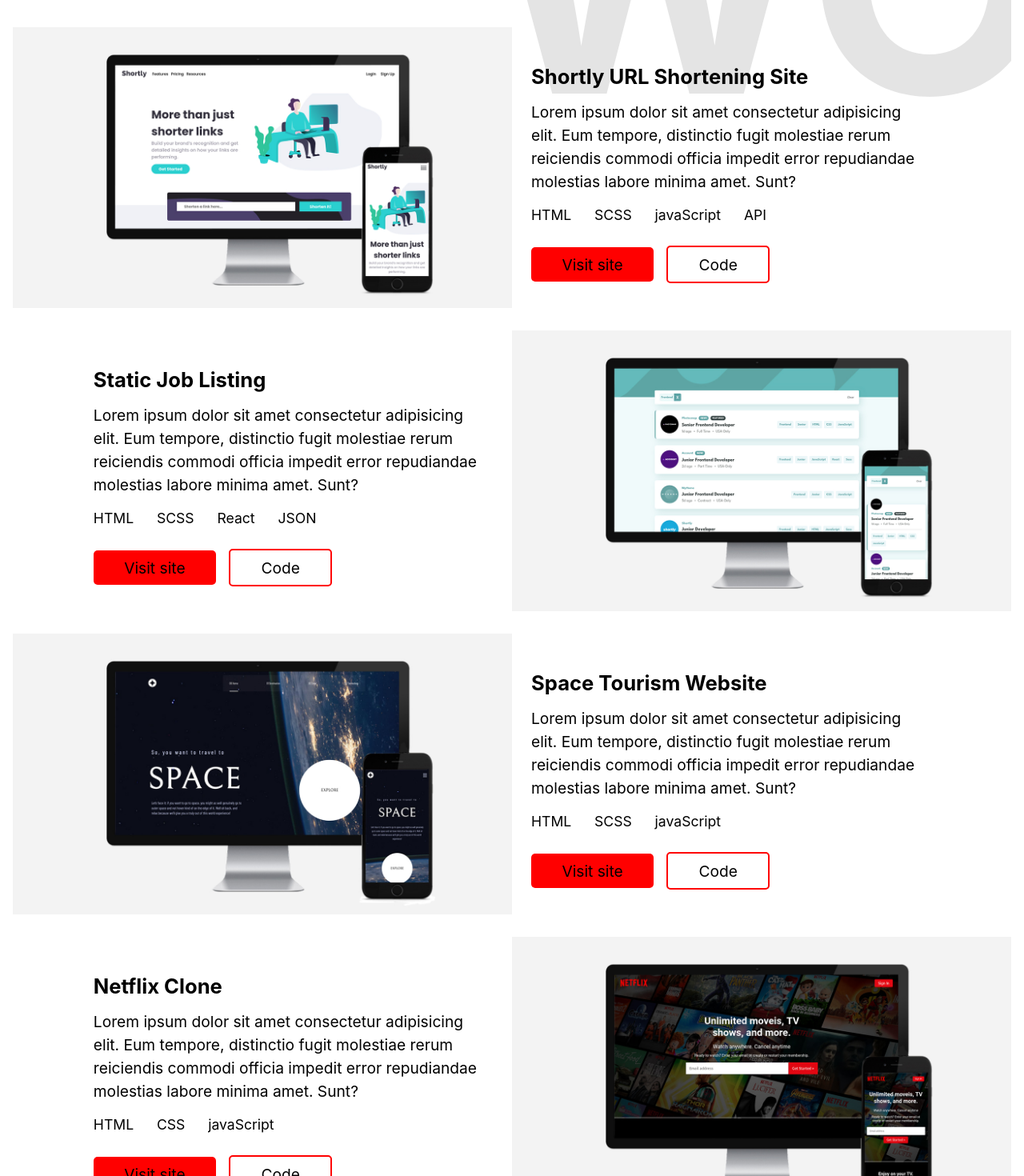
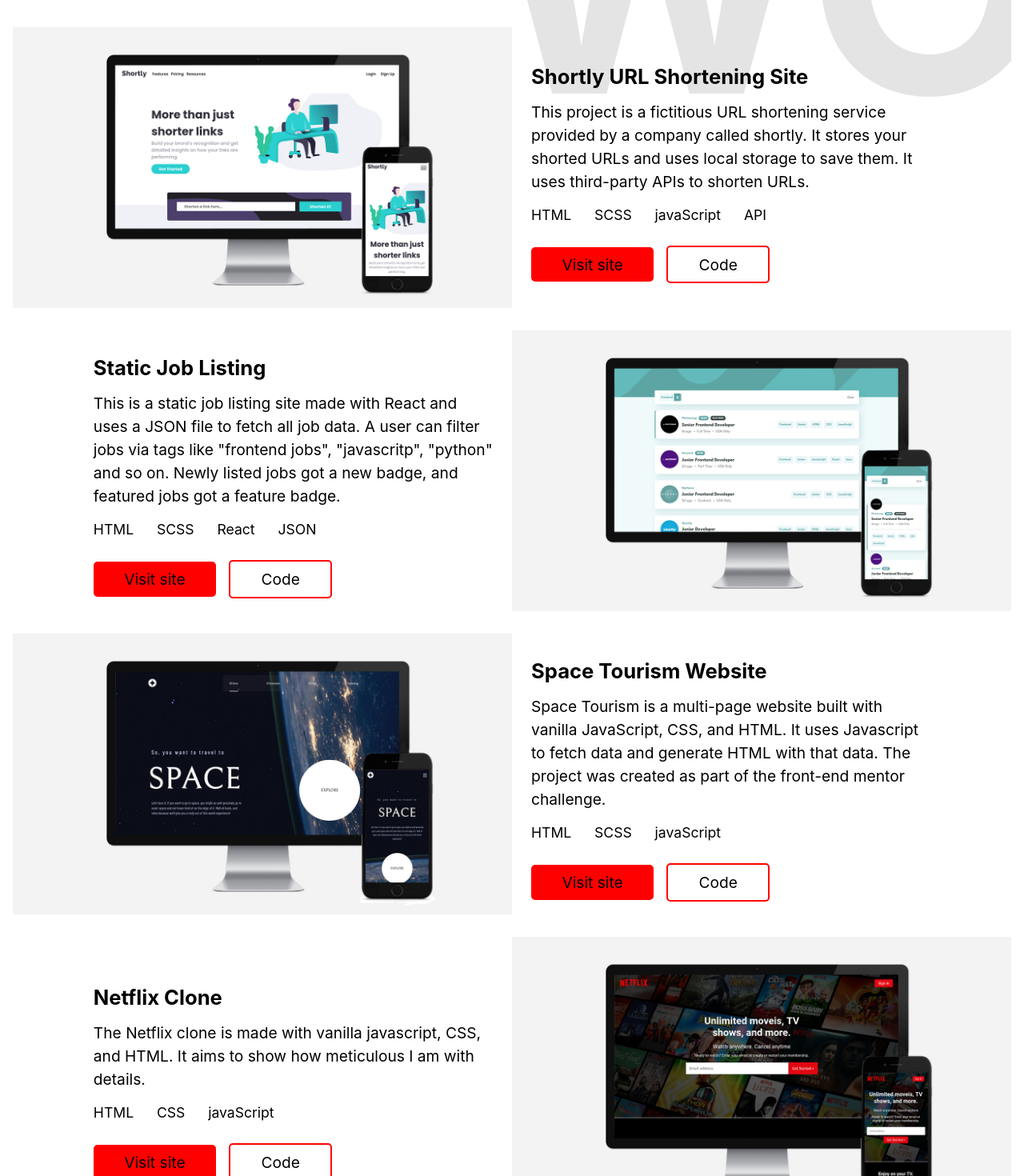
Before and after one commit to gwtpraveen/portfolio, a React (Create React App) app: page / in a window 1280 px wide. Shown: the part 1020-2490 px from the top of the page at 80% size. Built offline with nearby package versions, Linux system fonts and the light colour scheme.

Commit message:
finish webpage content

```diff
--- a/src/components/pages/contactme/ContactMePage.jsx
+++ b/src/components/pages/contactme/ContactMePage.jsx
@@ -41,7 +41,7 @@ const ContactmePage = (props) => {
          <section className="contactMe contaceMePage">
             <div className="contactMe-content">
                 <h2 className="h2"><BounceLetter>Contact</BounceLetter> <BounceLetter>Me</BounceLetter></h2>
-                <p className="discription">Lorem, ipsum dolor sit amet consectetur adipisicing elit. Voluptatibus veniam, minus quo dolorem itaque omnis distinctio aspernatur rerum eius iste commodi rem veritatis optio ab?</p>
+                <p className="discription">If you are interested to hire me I am always open to new opportunities and interesting projects! Feel free to contact me if you have any other requests or questions regarding web development.</p>
                 <form className="form" method="post" ref={form} onSubmit={(e) => handleSubmit(e, YOUR_SERVICE_ID, YOUR_TEMPLATE_ID, YOUR_PUBLIC_KEY)}>
                     <div className="input-group">
                         <input type="text" name="name" id="name" className="input" placeholder="Name" onFocus={handleFocus} onBlur={handleBlur} autoComplete="off"/>
--- a/src/components/pages/homepage/ContactMe.jsx
+++ b/src/components/pages/homepage/ContactMe.jsx
@@ -41,7 +41,7 @@ const ContactMe = (props) => {
             <p className="waterMark">Contact</p>
             <div className="contactMe-content">
                 <h2 className="h2"><BounceLetter>Contact</BounceLetter> <BounceLetter>Me</BounceLetter></h2>
-                <p className="discription">I'm looking for freelance or remote opportunities. However, if you have any additional requests or questions, please use the form.</p>
+                <p className="discription">If you are interested to hire me I am always open to new opportunities and interesting projects! Feel free to contact me if you have any other requests or questions regarding web development.</p>
                 <form className="form" method="post" ref={form} onSubmit={(e) => handleSubmit(e, YOUR_SERVICE_ID, YOUR_TEMPLATE_ID, YOUR_PUBLIC_KEY)}>
                     <div className="input-group">
                         <input type="text" name="name" id="name" className="input" placeholder="Name" onFocus={handleFocus} onBlur={handleBlur} autoComplete="off"/>
--- a/src/components/pages/homepage/MyWorkSection.jsx
+++ b/src/components/pages/homepage/MyWorkSection.jsx
@@ -1,12 +1,13 @@
 import "../../../style/css/page/homepage/myWorkSection.css";
 import BounceLetter from "../../common/BounceLetter";
+import { Link } from "react-router-dom";
 
 const MyWorkSection = (props) => {
     return (
         <section className="myWorkSection" id="mywork">
             <p className="waterMark">WORK</p>
             <h2 className="h2"><BounceLetter>My</BounceLetter> <BounceLetter>Work</BounceLetter></h2>
-            <p className="myWorkSection-discription">These are some of my recent projects chosen by me. I have done them all to demonstrate my ability to use certain technologies. There are only a few of them. Would you like to see some more? Visit my work page.</p>
+            <p className="myWorkSection-discription">These are some of my recent projects chosen by me. I have done them all to demonstrate my ability to use certain technologies. There are only a few of them. Would you like to see some more? Visit <Link to="/mywork">my work</Link> page.</p>
             <div className="showcase-div">
                 <div className="row">
                     <div className="thumbnail thumbnail-right">
@@ -14,7 +15,7 @@ const MyWorkSection = (props) => {
                     </div>
                     <div className="details">
                         <p className="details-title">Shortly URL Shortening Site</p>
-                        <p className="details-discription">Lorem ipsum dolor sit amet consectetur adipisicing elit. Eum tempore, distinctio fugit molestiae rerum reiciendis commodi officia impedit error repudiandae molestias labore minima amet. Sunt?</p>
+                        <p className="details-discription">This project is a fictitious URL shortening service provided by a company called shortly. It stores your shorted URLs and uses local storage to save them. It uses third-party APIs to shorten URLs.</p>
                         <ul className="details-ul">
                             <li className="details-ul_li">HTML</li>
                             <li className="details-ul_li">SCSS</li>
@@ -31,7 +32,7 @@ const MyWorkSection = (props) => {
                 <div className="row img-top">
                     <div className="details details-left">
                         <p className="details-title">Static Job Listing</p>
-                        <p className="details-discription">Lorem ipsum dolor sit amet consectetur adipisicing elit. Eum tempore, distinctio fugit molestiae rerum reiciendis commodi officia impedit error repudiandae molestias labore minima amet. Sunt?</p>
+                        <p className="details-discription">This is a static job listing site made with React and uses a JSON file to fetch all job data. A user can filter jobs via tags like "frontend jobs", "javascritp", "python" and so on. Newly listed jobs got a new badge, and featured jobs got a feature badge.</p>
                         <ul className="details-ul">
                             <li className="details-ul_li">HTML</li>
                             <li className="details-ul_li">SCSS</li>
@@ -53,7 +54,7 @@ const MyWorkSection = (props) => {
                     </div>
                     <div className="details">
                         <p className="details-title">Space Tourism Website</p>
-                        <p className="details-discription">Lorem ipsum dolor sit amet consectetur adipisicing elit. Eum tempore, distinctio fugit molestiae rerum reiciendis commodi officia impedit error repudiandae molestias labore minima amet. Sunt?</p>
+                        <p className="details-discription">Space Tourism is a multi-page website built with vanilla JavaScript, CSS, and HTML. It uses Javascript to fetch data and generate HTML with that data. The project was created as part of the front-end mentor challenge.</p>
                         <ul className="details-ul">
                             <li className="details-ul_li">HTML</li>
                             <li className="details-ul_li">SCSS</li>
@@ -68,7 +69,7 @@ const MyWorkSection = (props) => {
                 <div className="row img-top">
                     <div className="details details-left">
                         <p className="details-title">Netflix Clone</p>
-                        <p className="details-discription">Lorem ipsum dolor sit amet consectetur adipisicing elit. Eum tempore, distinctio fugit molestiae rerum reiciendis commodi officia impedit error repudiandae molestias labore minima amet. Sunt?</p>
+                        <p className="details-discription">The Netflix clone is made with vanilla javascript, CSS, and HTML. It aims to show how meticulous I am with details.</p>
                         <ul className="details-ul">
                             <li className="details-ul_li">HTML</li>
                             <li className="details-ul_li">CSS</li>
--- a/src/components/pages/mywork/MyWorkPage.jsx
+++ b/src/components/pages/mywork/MyWorkPage.jsx
@@ -8,7 +8,7 @@ const MyWorkPage = (props) => {
             <section className="mywork">
                 <h1 className="h1"><BounceLetter>My</BounceLetter> <BounceLetter>Work</BounceLetter></h1>
                 <p className="discription">
-                    Lorem ipsum dolor sit, amet consectetur adipisicing elit. Deleniti dolor pariatur aliquam laborum velit accusamus ab, saepe ipsam debitis, impedit quod ullam ut nesciunt alias distinctio possimus minima. Obcaecati, impedit!
+                I have spent a lot of time on different projects. I love doing everything from scratch. Here are some of my favorite ones which sum up my knowledge. I have done many small projects from different courses and challenges to learn the basics. You can check them on my <a href="https://www.github.com/gwtpraveen" target="_blank">Github</a>.
                 </p>
                 <div className="col">
                     <div className="row">
@@ -17,7 +17,7 @@ const MyWorkPage = (props) => {
                         </div>
                         <div className="details">
                             <p className="details-title">Shortly URL Shortening Site</p>
-                            <p className="details-discription">Lorem ipsum dolor sit amet consectetur adipisicing elit. Eum tempore, distinctio fugit molestiae rerum reiciendis commodi officia impedit error repudiandae molestias labore minima amet. Sunt?</p>
+                            <p className="details-discription">This project is a fictitious URL shortening service provided by a company called shortly. It stores your shorted URLs and uses local storage to save them. It uses third-party APIs to shorten URLs.</p>
                             <ul className="details-ul">
                                 <li className="details-ul_li">HTML</li>
                                 <li className="details-ul_li">SCSS</li>
@@ -37,7 +37,7 @@ const MyWorkPage = (props) => {
                         </div>
                         <div className="details">
                             <p className="details-title">Static Job Listing</p>
-                            <p className="details-discription">Lorem ipsum dolor sit amet consectetur adipisicing elit. Eum tempore, distinctio fugit molestiae rerum reiciendis commodi officia impedit error repudiandae molestias labore minima amet. Sunt?</p>
+                            <p className="details-discription">This is a static job listing site made with React and uses a JSON file to fetch all job data. A user can filter jobs via tags like "frontend jobs", "javascritp", "python" and so on. Newly listed jobs got a new badge, and featured jobs got a feature badge.</p>
                             <ul className="details-ul">
                                 <li className="details-ul_li">HTML</li>
                                 <li className="details-ul_li">SCSS</li>
@@ -57,7 +57,7 @@ const MyWorkPage = (props) => {
                         </div>
                         <div className="details">
                             <p className="details-title">Space Tourism Website</p>
-                            <p className="details-discription">Lorem ipsum dolor sit amet consectetur adipisicing elit. Eum tempore, distinctio fugit molestiae rerum reiciendis commodi officia impedit error repudiandae molestias labore minima amet. Sunt?</p>
+                            <p className="details-discription">Space Tourism is a multi-page website built with vanilla JavaScript, CSS, and HTML. It uses Javascript to fetch data and generate HTML with that data. The project was created as part of the front-end mentor challenge.</p>
                             <ul className="details-ul">
                                 <li className="details-ul_li">HTML</li>
                                 <li className="details-ul_li">SCSS</li>
@@ -76,7 +76,7 @@ const MyWorkPage = (props) => {
                         </div>
                         <div className="details">
                             <p className="details-title">Netflix Clone</p>
-                            <p className="details-discription">Lorem ipsum dolor sit amet consectetur adipisicing elit. Eum tempore, distinctio fugit molestiae rerum reiciendis commodi officia impedit error repudiandae molestias labore minima amet. Sunt?</p>
+                            <p className="details-discription">The Netflix clone is made with vanilla javascript, CSS, and HTML. It aims to show how meticulous I am with details.</p>
                             <ul className="details-ul">
                                 <li className="details-ul_li">HTML</li>
                                 <li className="details-ul_li">CSS</li>
@@ -95,7 +95,7 @@ const MyWorkPage = (props) => {
                         </div>
                         <div className="details">
                             <p className="details-title">Country API</p>
-                            <p className="details-discription">Lorem ipsum dolor sit amet consectetur adipisicing elit. Eum tempore, distinctio fugit molestiae rerum reiciendis commodi officia impedit error repudiandae molestias labore minima amet. Sunt?</p>
+                            <p className="details-discription">Country api is a project made with thrid party API. You can view the list of all countries and find a specific one via search or by filtering regions. By navigating to the individual country page, you are able to see more details about the country.</p>
                             <ul className="details-ul">
                                 <li className="details-ul_li">HTML</li>
                                 <li className="details-ul_li">CSS</li>
@@ -116,7 +116,8 @@ const MyWorkPage = (props) => {
                         </div>
                         <div className="details">
                             <p className="details-title">Advice Generator App</p>
-                            <p className="details-discription">Lorem ipsum dolor sit amet consectetur adipisicing elit. Eum tempore, distinctio fugit molestiae rerum reiciendis commodi officia impedit error repudiandae molestias labore minima amet. Sunt?</p>
+                            <p className="details-discription">Using third-party APIs, the advice app generates random advice.
+By pressing the button, the user can view other advice.</p>
                             <ul className="details-ul">
                                 <li className="details-ul_li">HTML</li>
                                 <li className="details-ul_li">CSS</li>
@@ -135,7 +136,7 @@ const MyWorkPage = (props) => {
                         </div>
                         <div className="details">
                             <p className="details-title">LoopStudios Landing Page</p>
-                            <p className="details-discription">Lorem ipsum dolor sit amet consectetur adipisicing elit. Eum tempore, distinctio fugit molestiae rerum reiciendis commodi officia impedit error repudiandae molestias labore minima amet. Sunt?</p>
+                            <p className="details-discription">Website for the innovative company Loopstudio, which offers virtual experiences. built as part of frontend mentor challenge.</p>
                             <ul className="details-ul">
                                 <li className="details-ul_li">HTML</li>
                                 <li className="details-ul_li">CSS</li>
@@ -153,7 +154,7 @@ const MyWorkPage = (props) => {
                         </div>
                         <div className="details">
                             <p className="details-title">Todo APP</p>
-                            <p className="details-discription">Lorem ipsum dolor sit amet consectetur adipisicing elit. Eum tempore, distinctio fugit molestiae rerum reiciendis commodi officia impedit error repudiandae molestias labore minima amet. Sunt?</p>
+                            <p className="details-discription">Advanced ToDo app created using React. The user has the ability to add, delete, and mark tasks as finished. The user has the option to filter tasks and rearrange them using drag and drop. </p>
                             <ul className="details-ul">
                                 <li className="details-ul_li">HTML</li>
                                 <li className="details-ul_li">SCSS</li>
@@ -167,29 +168,11 @@ const MyWorkPage = (props) => {
                     </div>
                     <div className="row">
                         <div className="thumbnail">
-                            <img src="./images/easybank.jpg" alt="" className="img"/>
-                        </div>
-                        <div className="details">
-                            <p className="details-title">EasyBank Landing Page</p>
-                            <p className="details-discription">Lorem ipsum dolor sit amet consectetur adipisicing elit. Eum tempore, distinctio fugit molestiae rerum reiciendis commodi officia impedit error repudiandae molestias labore minima amet. Sunt?</p>
-                            <ul className="details-ul">
-                                <li className="details-ul_li">HTML</li>
-                                <li className="details-ul_li">SCSS</li>
-                                <li className="details-ul_li">javaScript</li>
-                            </ul>
-                            <div className="links-div">
-                                <a href="https://easybanklandingpag.netlify.app/" target="_blank" rel="noreferrer" className="link live-btn">Visit site</a>
-                                <a href="https://github.com/gwtpraveen/easybank-landing-page" target="_blank" rel="noreferrer" className="link code-btn">Code</a>
-                            </div>
-                        </div>
-                    </div>
-                    <div className="row">
-                        <div className="thumbnail">
                             <img src="./images/huddlelandingpage.jpg" alt="" className="img"/>
                         </div>
                         <div className="details">
                             <p className="details-title">Huddle Landing Page</p>
-                            <p className="details-discription">Lorem ipsum dolor sit amet consectetur adipisicing elit. Eum tempore, distinctio fugit molestiae rerum reiciendis commodi officia impedit error repudiandae molestias labore minima amet. Sunt?</p>
+                            <p className="details-discription">landing page built as part of frontend mentor challenge.</p>
                             <ul className="details-ul">
                                 <li className="details-ul_li">HTML</li>
                                 <li className="details-ul_li">SCSS</li>
@@ -207,7 +190,8 @@ const MyWorkPage = (props) => {
                         </div>
                         <div className="details">
                             <p className="details-title">Interactive Comment Section</p>
-                            <p className="details-discription">Lorem ipsum dolor sit amet consectetur adipisicing elit. Eum tempore, distinctio fugit molestiae rerum reiciendis commodi officia impedit error repudiandae molestias labore minima amet. Sunt?</p>
+                            <p className="details-discription">Users of the interactive comment section can post messages, respond to previously posted messages, and vote up or down on remarks.
+It was created using react, and the data is kept in local storage.</p>
                             <ul className="details-ul">
                                 <li className="details-ul_li">HTML</li>
                                 <li className="details-ul_li">CSS</li>
@@ -226,7 +210,7 @@ const MyWorkPage = (props) => {
                         </div>
                         <div className="details">
                             <p className="details-title">Tip Calculator</p>
-                            <p className="details-discription">Lorem ipsum dolor sit amet consectetur adipisicing elit. Eum tempore, distinctio fugit molestiae rerum reiciendis commodi officia impedit error repudiandae molestias labore minima amet. Sunt?</p>
+                            <p className="details-discription">Tip calculator help your with your bills. It makes it easier to add your tip and even divide the bill and tip among your friends.</p>
                             <ul className="details-ul">
                                 <li className="details-ul_li">HTML</li>
                                 <li className="details-ul_li">CSS</li>
```
Also changed, not shown: src/components/pages/aboutme/AboutmePage.jsx (+12 -12 lines).
